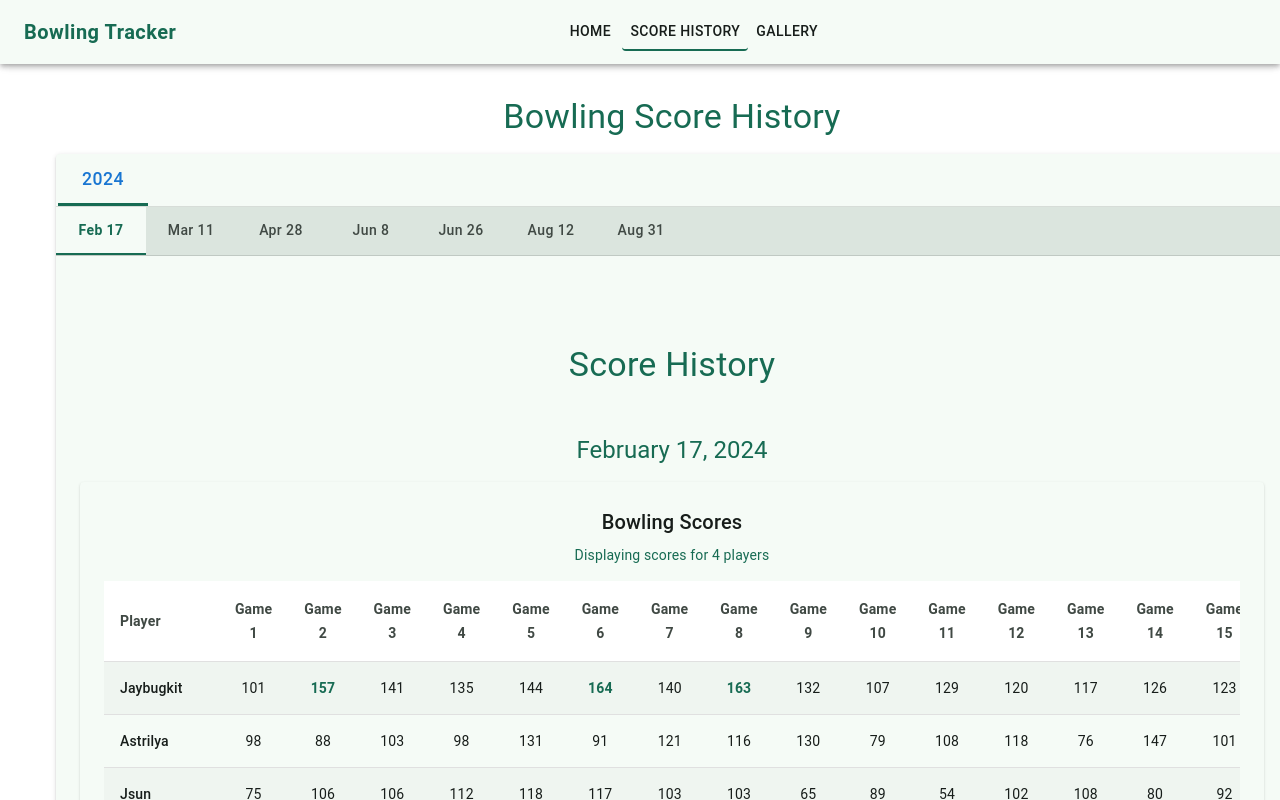
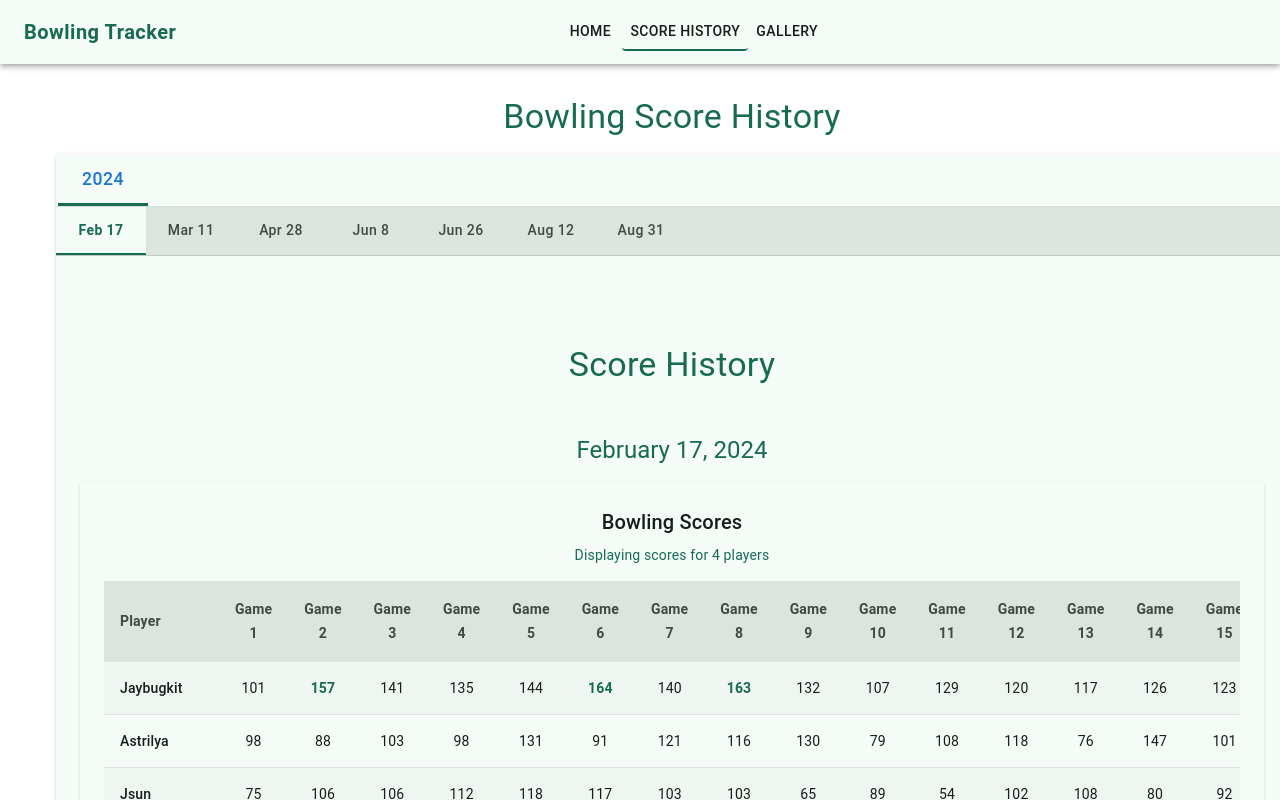
Before and after one commit to jwong65/bowling-project, a React (Vite) app: page /scorehistory in a window 1280 px wide. Shown: the top 800 px of the page. Built offline with nearby package versions, Linux system fonts and the light colour scheme; some icons are missing.

Commit message:
Changed the color on the header of the table by putting backgroundColor in the Cell not the Row (since stickyHeader is causing issues)

```diff
--- a/src/components/BowlingHistory.jsx
+++ b/src/components/BowlingHistory.jsx
@@ -125,6 +125,7 @@ export default function BowlingHistory() {
                         onChange={handleTabChange}
                         sx={{
                             '& .MuiTab-root': {
+                                fontWeight: 'bold',
                                 margin: '2px',
                                 borderRadius: '4px 4px 0 0',
                                 color: 'var(--md-sys-color-on-surface-variant)',
--- a/src/components/ScoreHistory.jsx
+++ b/src/components/ScoreHistory.jsx
@@ -74,9 +74,11 @@ export default function ScoreHistory({scoreData, dateString}) {
             <TableContainer sx={{ maxHeight: '70vh' }}>
                 <Table stickyHeader sx={{minWidth: 650}}>
                     <TableHead>
-                        <TableRow sx={{backgroundColor: 'var(--md-sys-color-surface-variant)'}}>
+                        <TableRow >
                             <TableCell
-                                sx={{ color: 'var(--md-sys-color-on-surface-variant)',
+                                sx={{
+                                    backgroundColor: 'var(--md-sys-color-surface-variant)',
+                                    color: 'var(--md-sys-color-on-surface-variant)',
                                     fontWeight: 'bold'
                                 }}
                             >
@@ -87,6 +89,7 @@ export default function ScoreHistory({scoreData, dateString}) {
                                     key={i}
                                     align="center"
                                     sx={{
+                                        backgroundColor: 'var(--md-sys-color-surface-variant)',
                                         color: 'var(--md-sys-color-on-surface-variant)',
                                         fontWeight: 'bold'
                                     }}
```
